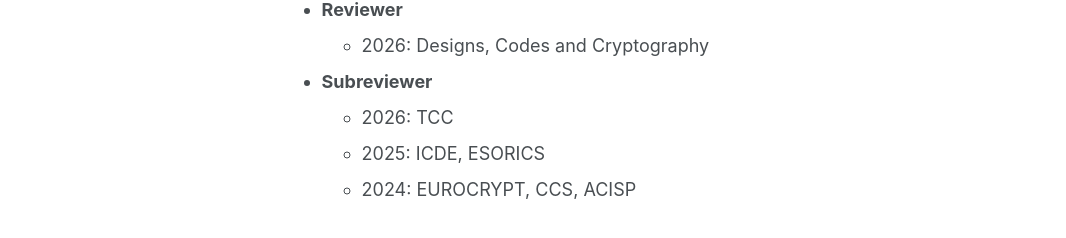
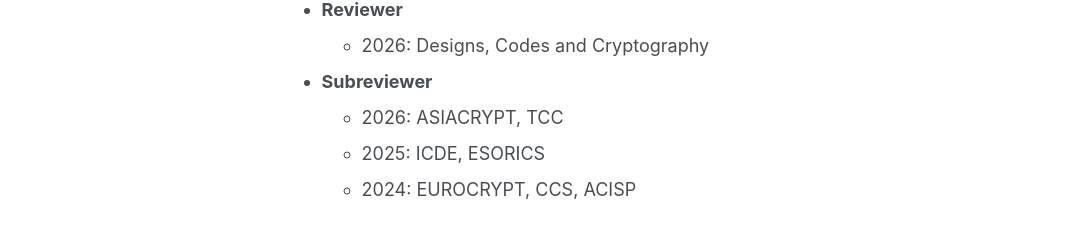
Before and after one commit to MiquelGuiot/MiquelGuiot.github.io, a Jekyll site: the page built from _pages/about.md, in a window 1280 px wide and 900 px high, scrolled down 1877 px. Shown: the part 652-890 px from the top of the window, without its empty margins (0-1066 px from the left). Built offline with Jekyll 4.4.1, drawn with Linux system fonts in a browser that asks for light colours; some web fonts are replaced; a script bundle is joined from its source files by our own code; library files that are not in the unit come from our copies.

Commit message:
Update about.md

```diff
--- a/_pages/about.md
+++ b/_pages/about.md
@@ -90,6 +90,6 @@ Outside of research, I like reading novels and short stories, watching movies, r
   * 2026: Designs, Codes and Cryptography
 
 * **Subreviewer**
-  * 2026: TCC
+  * 2026: ASIACRYPT, TCC
   * 2025: ICDE, ESORICS
   * 2024: EUROCRYPT, CCS, ACISP
```
